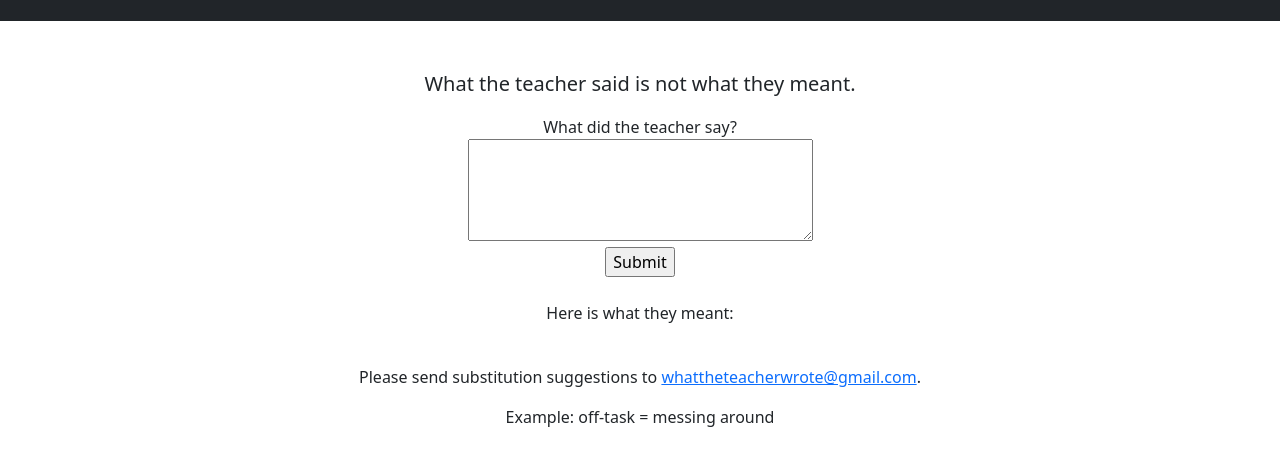
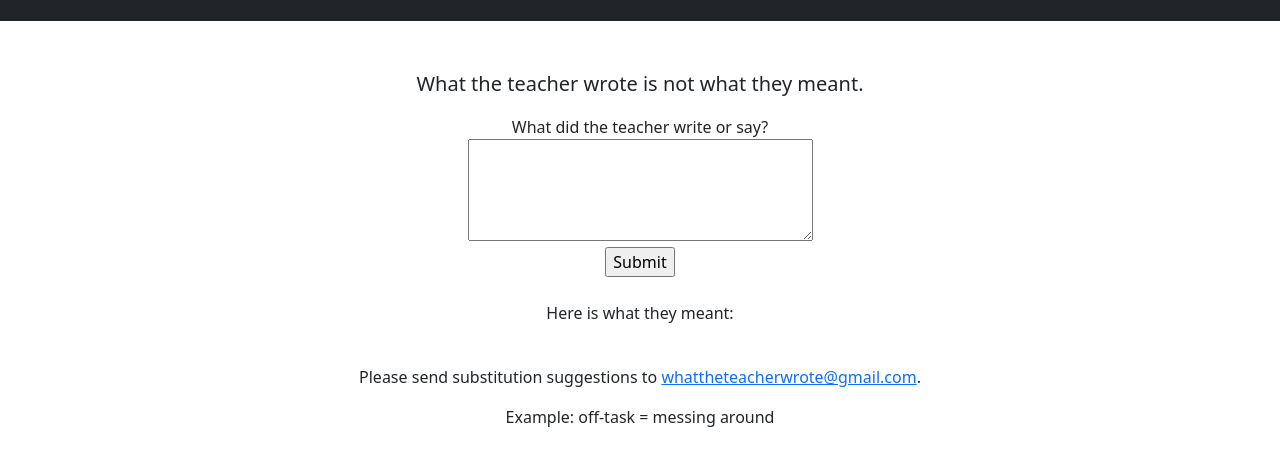
Before and after one commit to whattheteacherwrote/whattheteacherwrote.github.io, a plain HTML site: page index.html in a window 1280 px wide. Shown: the part 51-516 px from the top of the page. Drawn offline with nearby package versions, Linux system fonts and the light colour scheme.

Commit message:
Update index.html

```diff
--- a/index.html
+++ b/index.html
@@ -21,9 +21,9 @@
         <!-- Page content-->
         <div class="container">
             <div class="text-center mt-5">
-                <p class="lead">What the teacher said is not what they meant.</p>
+                <p class="lead">What the teacher wrote is not what they meant.</p>
                 <form id="substitutionForm">
-                <label for="inputText">What did the teacher say?</label><br>
+                <label for="inputText">What did the teacher write or say?</label><br>
                 <textarea id="inputText" rows="4" cols="35"></textarea><br>
                 <input type="submit" value="Submit">
                 </form>
```
